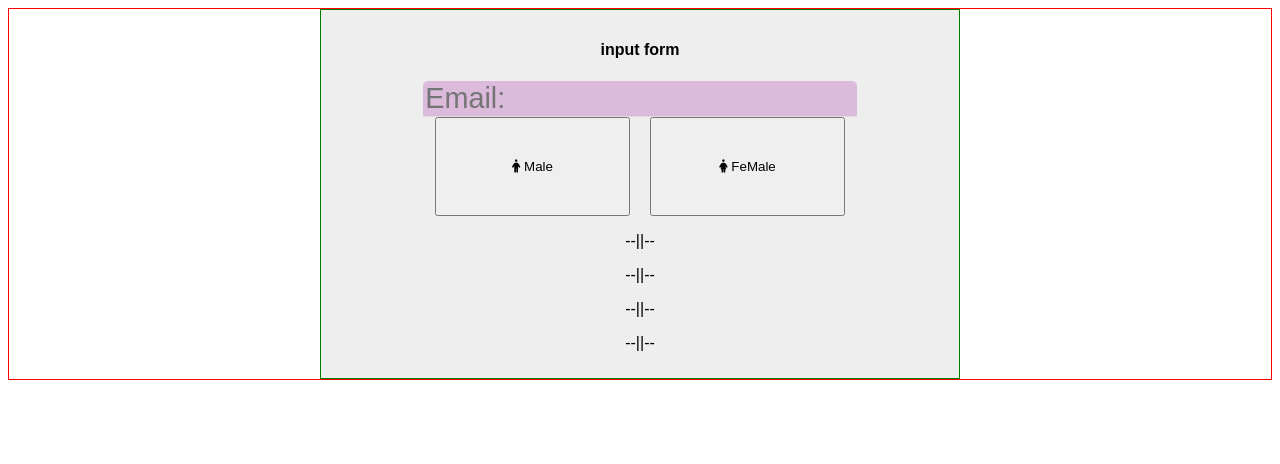
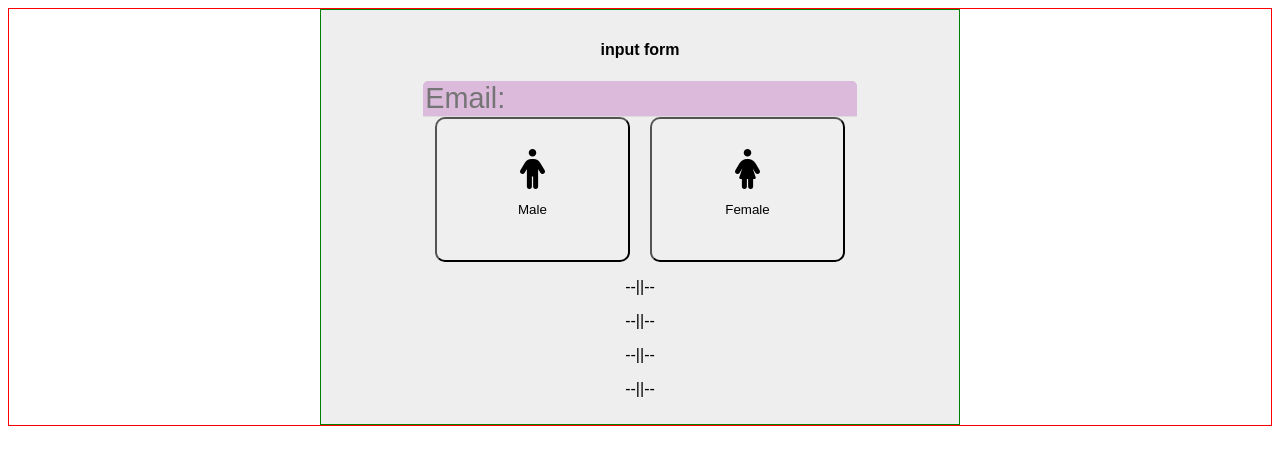
Before and after one commit to jpkim921/quarantineTimeReminder, a React (Create React App) app: page / in a window 1280 px wide. Shown: the top 464 px of the page. Built offline with nearby package versions, Linux system fonts and the light colour scheme.

Commit message:
add callback function to gender component from parent. change callback func for email to a general state upate.

```diff
--- a/src/emailInput.js
+++ b/src/emailInput.js
@@ -2,7 +2,7 @@ import React from "react";
 
 export default class EmailInput extends React.Component {
   sendData = event => {
-    this.props.updateUserEmail(event.target.value);
+    this.props.updateUserInput(event.target);
   };
 
   render() {
--- a/src/genderInput.js
+++ b/src/genderInput.js
@@ -1,19 +1,32 @@
 import React from "react";
 
 export default class GenderInput extends React.Component {
-  sendData = event => {
-    this.props.updateUserEmail(event.target.value);
+  handleClick = event => {
+    event.preventDefault();
+    this.props.updateUserInput(event.target);
   };
 
   render() {
     return (
       <div className="user-input">
         <div className="button-holder">
-          <button className="gender-button">
-            <i class="fas fa-male" /> Male
+          <button
+            className="gender-button"
+            onClick={this.handleClick}
+            name="gender"
+            value="male"
+          >
+            <i className="fas fa-male fa-3x" />
+            <p>Male</p>
           </button>
-          <button className="gender-button">
-            <i class="fas fa-female" /> FeMale
+          <button
+            className="gender-button"
+            onClick={this.handleClick}
+            name="gender"
+            value="female"
+          >
+            <i className="fas fa-female fa-3x" />
+            <p>Female</p>
           </button>
         </div>
       </div>
--- a/src/inputContainer.js
+++ b/src/inputContainer.js
@@ -12,9 +12,9 @@ export default class InputContainer extends React.Component {
     date: ""
   };
 
-  updateUserEmail = email => {
+  updateUserInput = input => {
     this.setState({
-      email: email
+      [input.name]: input.value
     });
   };
 
@@ -24,11 +24,11 @@ export default class InputContainer extends React.Component {
         <h4>input form</h4>
         <form>
           <EmailInput
-            updateUserEmail={this.updateUserEmail}
+            updateUserInput={this.updateUserInput}
             email={this.state.email}
           />
           <GenderInput
-            // updateUserEmail={this.updateUserEmail}
+            updateUserInput={this.updateUserInput}
             gender={this.state.gender}
           />
           <p>--|{this.state.email}|--</p>
--- a/src/styles/inputStyle.css
+++ b/src/styles/inputStyle.css
@@ -25,7 +25,8 @@
 
 .gender-button {
   width: 45%;
-  padding: 40px;
+  padding: 30px;
+  border-radius: 10px;
 }
 
 button:first-child {
```
